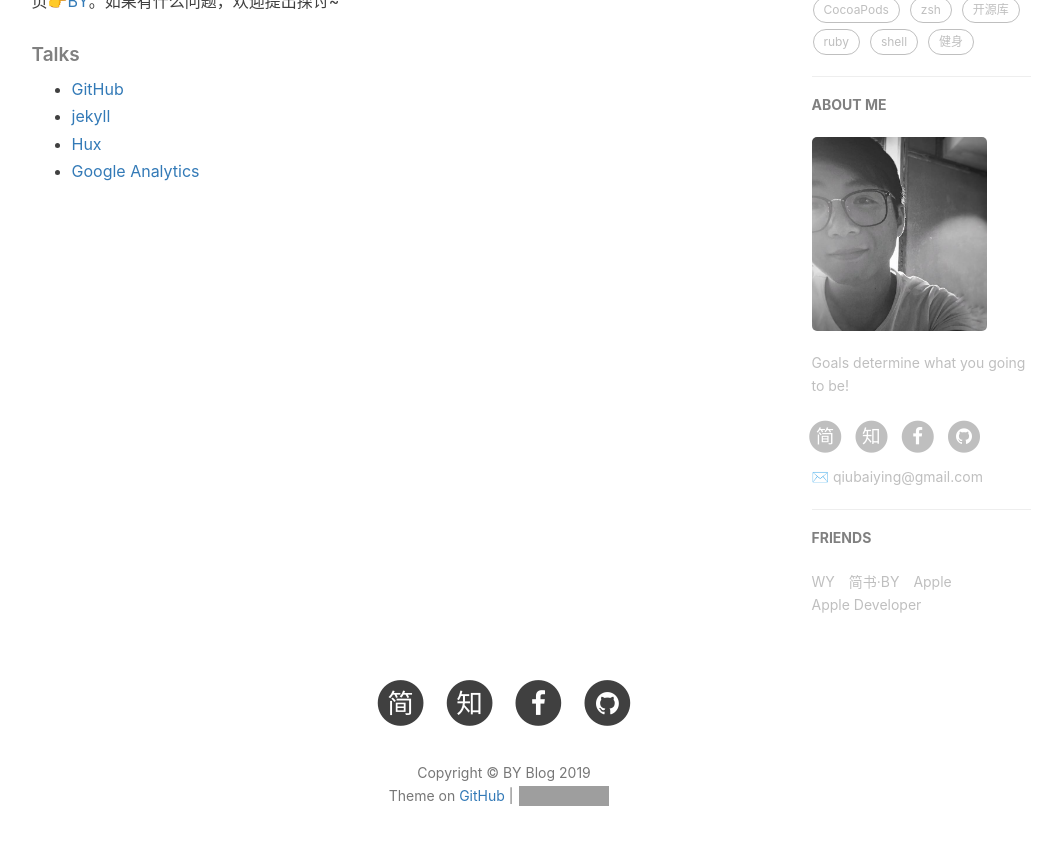
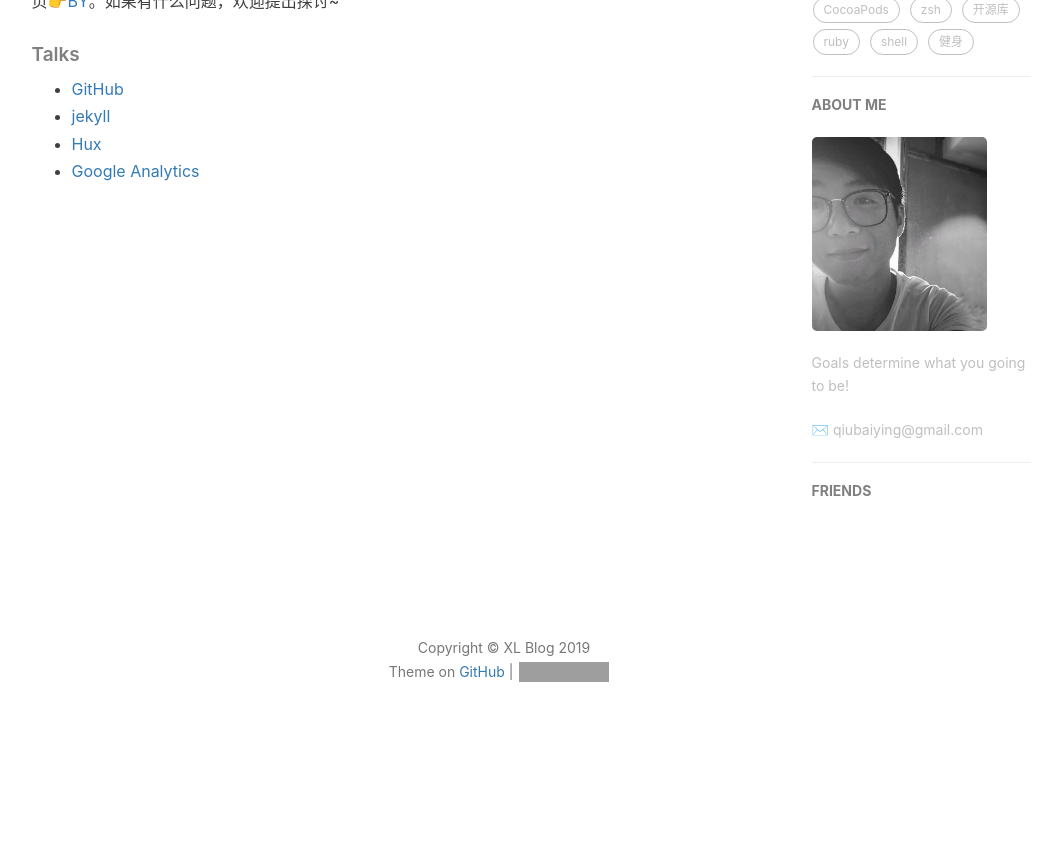
Before and after one commit to AlexCXL/AlexCXL.github.io, a Jekyll site: the page built from about.html, in a window 1280 px wide and 900 px high, scrolled down 713 px. Shown: the top 845 px of the window, without its empty margins (136-1198 px from the left). Built offline with Jekyll 4.4.1, drawn with Linux system fonts in a browser that asks for light colours; nearby versions of some CDN libraries; comment, search, counter and statistics services are not loaded; after the commit the page ends 1489 px from its top, so only the background shows below that; grey boxes are pictures that could not be loaded.

Commit message:
Update _config.yml

```diff
--- a/_config.yml
+++ b/_config.yml
@@ -1,13 +1,13 @@
 # Site settings
-title: BY Blog
-SEOTitle: 柏荧的博客 | BY Blog
+title: XL Blog
+SEOTitle: 寻找蔚蓝的博客 | blue Blog
 header-img: img/post-bg-desk.jpg
 email: qiubaiying@gmail.com
 description: "Every failure is leading towards success."
-keyword: "BY, BY Blog, 柏荧的博客, qiubaiying, 邱柏荧, iOS, Apple, iPhone"
-url: "http://qiubaiying.github.io"          # your host, for absolute URL
+keyword: "XL, XL Blog, 磊的博客, 蓝色,寻找"
+url: "http://alexcxl.github.io"          # your host, for absolute URL
 baseurl: ""      # for example, '/blog' if your blog hosted on 'host/blog'
-github_repo: "https://github.com/qiubaiying/qiubaiying.github.io.git" # you code repository
+github_repo: "https://github.com/alexcxl/alexcxl.github.io.git" # you code repository
 
 # Sidebar settings
 sidebar: true                           # whether or not using Sidebar.
@@ -18,12 +18,12 @@ sidebar-avatar: /img/about-BY-gentle.jpg      # use absolute URL, seeing it's us
 
 # SNS settings
 RSS: false
-# weibo_username:     qiubaiying
-zhihu_username:     qiubaiying
-github_username:    qiubaiying
-facebook_username:  baiying.qiu.7
-jianshu_username:   e71990ada2fd
-#twitter_username:   qiubaiying
+# weibo_username:
+zhihu_username:
+github_username:
+facebook_username:
+jianshu_username:
+#twitter_username:
 
 
 
@@ -77,8 +77,8 @@ gitalk:
 ba_track_id: b50bf2b12b5338a1845e33832976fd68
 
 # Google Analytics
-ga_track_id: 'UA-90855596-1'            # Format: UA-xxxxxx-xx
-ga_domain: qiubaiying.top               # 默认的是 auto, 这里我是自定义了的域名，你如果没有自己的域名，需要改成auto
+ga_track_id: ''            # Format: UA-xxxxxx-xx
+ga_domain: auto             # 默认的是 auto, 这里我是自定义了的域名，你如果没有自己的域名，需要改成auto
 
 
 
@@ -99,16 +99,16 @@ service-worker: true
 # Friends
 friends: [
     {
-        title: "WY",
-        href: "http://zhengwuyang.com"
+        title: "",
+        href: ""
     },{
-        title: "简书·BY",
-        href: "http://www.jianshu.com/u/e71990ada2fd"
+        title: "",
+        href: ""
     },{
-        title: "Apple",
-        href: "https://apple.com"
+        title: "",
+        href: ""
     },{
-        title: "Apple Developer",
-        href: "https://developer.apple.com/"
+        title: "",
+        href: ""
     }
 ]
```
